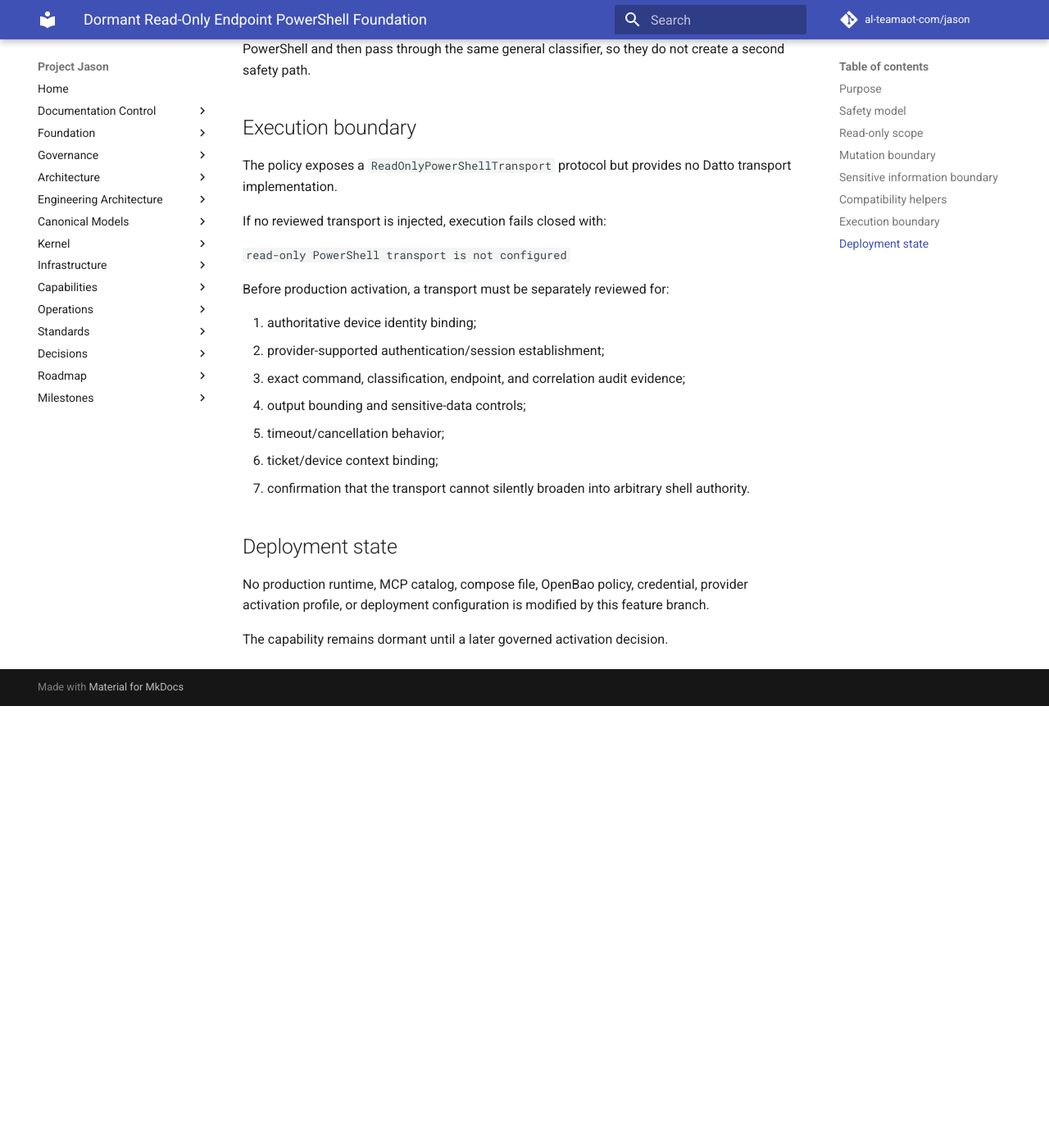
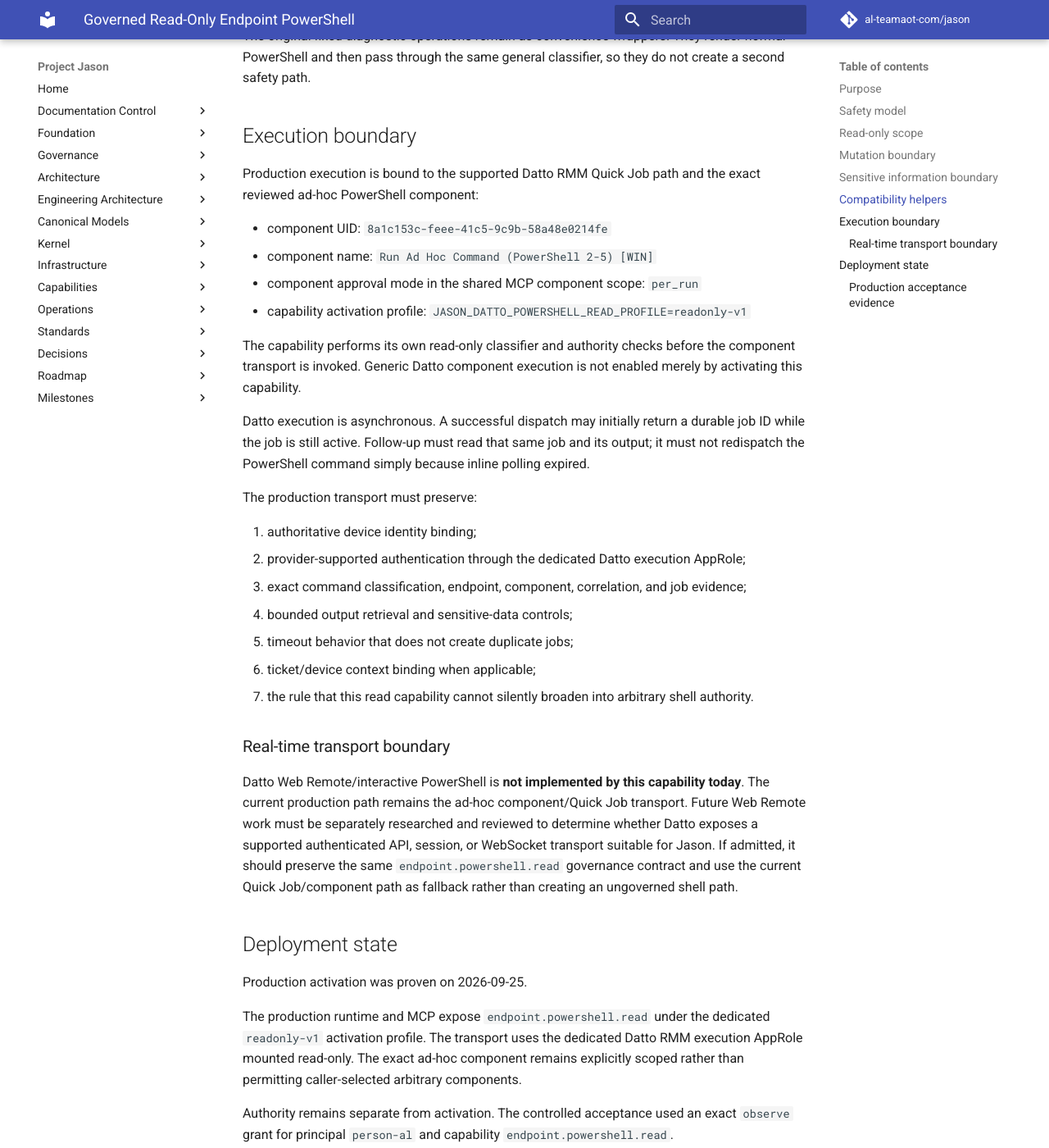
Before and after one commit to al-teamaot-com/jason, an MkDocs documentation site: the page built from docs/components/capabilities/Dormant-Read-Only-Endpoint-PowerShell.md, in a window 1280 px wide and 1400 px high, scrolled down 2686 px. Shown: the whole window at 82% size. Built offline with MkDocs 1.6.1 and Material for MkDocs 9.7.7, drawn with Linux system fonts in a browser that asks for light colours; comment, search, counter and statistics services are not loaded; before the commit the page ends 3547 px from its top, so only the background shows below that; some of the changed text lies outside the part shown.

Commit message:
Document production read-only PowerShell transport

```diff
--- a/docs/components/capabilities/Dormant-Read-Only-Endpoint-PowerShell.md
+++ b/docs/components/capabilities/Dormant-Read-Only-Endpoint-PowerShell.md
@@ -1,6 +1,6 @@
-# Dormant Read-Only Endpoint PowerShell Foundation
+# Governed Read-Only Endpoint PowerShell
 
-Status: source-only candidate capability; not deployed; not registered for production runtime use.
+Status: production-active through the governed Datto RMM Quick Job/component transport.
 
 ## Purpose
 
@@ -10,7 +10,7 @@
 
 `endpoint.powershell.read`
 
-The capability is intended for future use with a separately reviewed real-time endpoint transport such as a supported Datto RMM/Web Remote integration. This change does not implement or enable that transport.
+The production implementation currently uses Datto RMM Quick Jobs with the exact reviewed component `Run Ad Hoc Command (PowerShell 2-5) [WIN]` (UID `8a1c153c-feee-41c5-9c9b-58a48e0214fe`) as its execution transport. This is not Datto Web Remote or an interactive real-time shell. A separately reviewed supported Web Remote/real-time transport remains future work; when available, it may be preferred while this component path remains the reliable fallback.
 
 ## Safety model
 
@@ -85,24 +85,49 @@
 
 ## Execution boundary
 
-The policy exposes a `ReadOnlyPowerShellTransport` protocol but provides no Datto transport implementation.
+Production execution is bound to the supported Datto RMM Quick Job path and the exact reviewed ad-hoc PowerShell component:
 
-If no reviewed transport is injected, execution fails closed with:
+- component UID: `8a1c153c-feee-41c5-9c9b-58a48e0214fe`
+- component name: `Run Ad Hoc Command (PowerShell 2-5) [WIN]`
+- component approval mode in the shared MCP component scope: `per_run`
+- capability activation profile: `JASON_DATTO_POWERSHELL_READ_PROFILE=readonly-v1`
 
-`read-only PowerShell transport is not configured`
+The capability performs its own read-only classifier and authority checks before the component transport is invoked. Generic Datto component execution is not enabled merely by activating this capability.
 
-Before production activation, a transport must be separately reviewed for:
+Datto execution is asynchronous. A successful dispatch may initially return a durable job ID while the job is still active. Follow-up must read that same job and its output; it must not redispatch the PowerShell command simply because inline polling expired.
+
+The production transport must preserve:
 
 1. authoritative device identity binding;
-2. provider-supported authentication/session establishment;
-3. exact command, classification, endpoint, and correlation audit evidence;
-4. output bounding and sensitive-data controls;
-5. timeout/cancellation behavior;
-6. ticket/device context binding;
-7. confirmation that the transport cannot silently broaden into arbitrary shell authority.
+2. provider-supported authentication through the dedicated Datto execution AppRole;
+3. exact command classification, endpoint, component, correlation, and job evidence;
+4. bounded output retrieval and sensitive-data controls;
+5. timeout behavior that does not create duplicate jobs;
+6. ticket/device context binding when applicable;
+7. the rule that this read capability cannot silently broaden into arbitrary shell authority.
+
+### Real-time transport boundary
+
+Datto Web Remote/interactive PowerShell is **not implemented by this capability today**. The current production path remains the ad-hoc component/Quick Job transport. Future Web Remote work must be separately researched and reviewed to determine whether Datto exposes a supported authenticated API, session, or WebSocket transport suitable for Jason. If admitted, it should preserve the same `endpoint.powershell.read` governance contract and use the current Quick Job/component path as fallback rather than creating an ungoverned shell path.
 
 ## Deployment state
 
-No production runtime, MCP catalog, compose file, OpenBao policy, credential, provider activation profile, or deployment configuration is modified by this feature branch.
+Production activation was proven on 2026-09-25.
 
-The capability remains dormant until a later governed activation decision.
+The production runtime and MCP expose `endpoint.powershell.read` under the dedicated `readonly-v1` activation profile. The transport uses the dedicated Datto RMM execution AppRole mounted read-only. The exact ad-hoc component remains explicitly scoped rather than permitting caller-selected arbitrary components.
+
+Authority remains separate from activation. The controlled acceptance used an exact `observe` grant for principal `person-al` and capability `endpoint.powershell.read`.
+
+### Production acceptance evidence
+
+The controlled acceptance targeted AOT-50282 after resolving its authoritative Datto device UID. The command was `Get-Date`.
+
+- exactly one PowerShell Quick Job was dispatched;
+- Datto returned job ID `d4db5540-6c2f-4d41-ac70-0f45f42c0ff7`;
+- the initial bounded inline poll timed out while the job remained active;
+- Jason followed the same job through `automation.job.read` and `automation.job.output.read` rather than redispatching;
+- stdout was returned from the exact reviewed component;
+- the command completed with exit code `0`;
+- the endpoint returned `Friday, September 25, 2026 9:33:24 AM`.
+
+This proves the governed component-backed read path. It does **not** constitute proof of a Datto Web Remote/interactive PowerShell transport.
```
